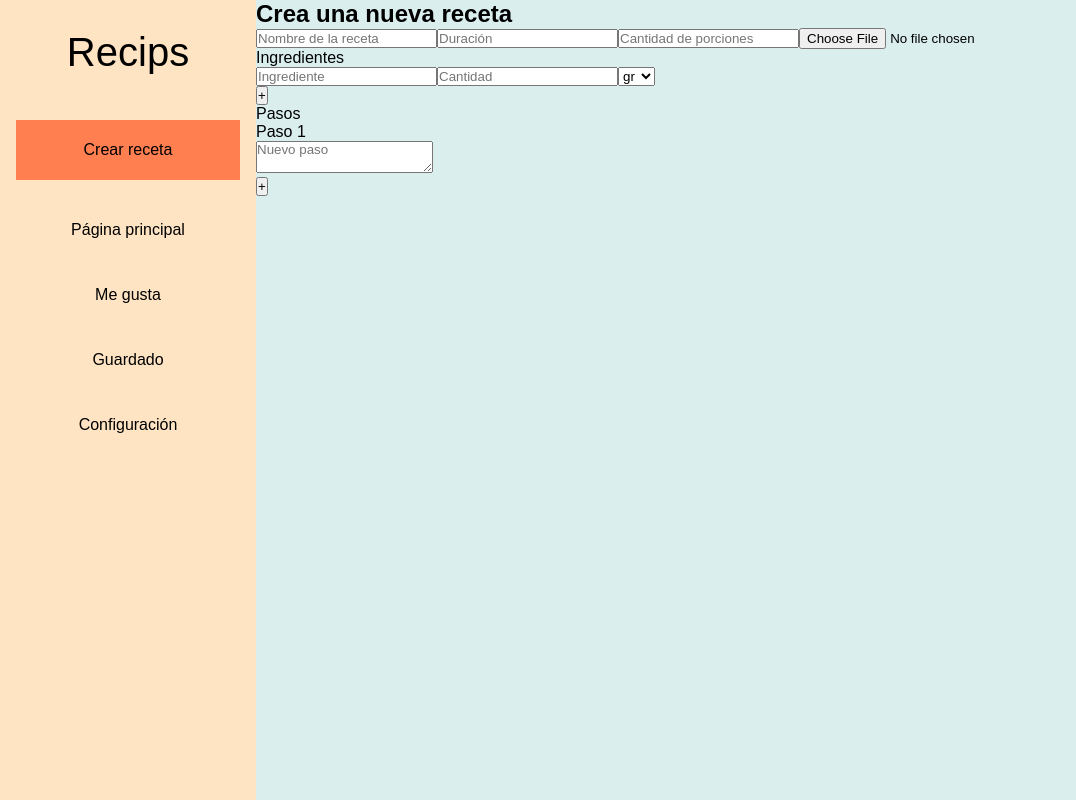
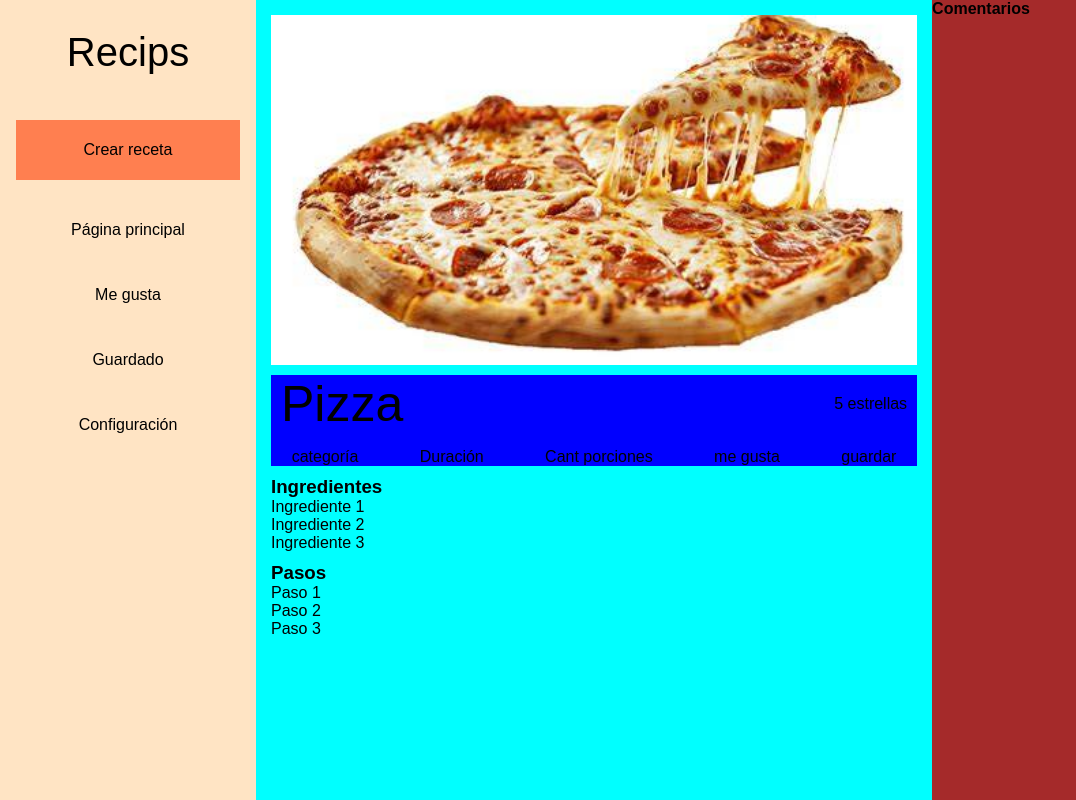
Before and after one commit to Ezequielpasto/Rezips, a React (Vite) app in the folder frontend-web/: page / in a window 1280 px wide. Shown: the whole page, without its empty margins (0-1076 px from the left). Built offline with nearby package versions, Linux system fonts and the light colour scheme.

Commit message:
Agregando los detalles de la receta

```diff
--- a/frontend-web/src/App.jsx
+++ b/frontend-web/src/App.jsx
@@ -6,12 +6,13 @@ import MeGusta from './paginas/meGusta'
 import Guardado from './paginas/guardado'
 import Perfil from './paginas/perfil'
 import CrearReceta from './paginas/crearReceta'
+import DetallesReceta from './paginas/detallesReceta'
 
 function App() {
 
   return (
     <>
-      <CrearReceta></CrearReceta>
+      <DetallesReceta></DetallesReceta>
     </>
   )
 }
--- /dev/null
+++ b/frontend-web/src/componentes/listaIngredientes.jsx
@@ -0,0 +1,10 @@
+function ListaIngredientes(){
+    return(
+        <div>
+            <p>Ingrediente 1</p>
+            <p>Ingrediente 2</p>
+            <p>Ingrediente 3</p>
+        </div>
+    )
+}
+export default ListaIngredientes
--- /dev/null
+++ b/frontend-web/src/componentes/listaPasos.jsx
@@ -0,0 +1,10 @@
+function ListaPasos(){
+    return(
+        <div>
+            <p>Paso 1</p>
+            <p>Paso 2</p>
+            <p>Paso 3</p>
+        </div>
+    )
+}
+export default ListaPasos
--- a/frontend-web/src/componentes/listaRecetas.css
+++ b/frontend-web/src/componentes/listaRecetas.css
@@ -6,4 +6,5 @@
     row-gap: 15px;
     column-gap: 30px;
     padding: 10px;
+    padding-bottom: 20px;
 }
--- a/frontend-web/src/componentes/menuSuperior.css
+++ b/frontend-web/src/componentes/menuSuperior.css
@@ -1,6 +1,7 @@
 .superior{
     background-color: bisque;
     position: fixed;
+    top: 0;
     width: 80%;
     height: 100px;
     z-index: 10;
--- a/frontend-web/src/paginas/crearReceta.css
+++ b/frontend-web/src/paginas/crearReceta.css
@@ -1,6 +1,57 @@
 .nuevaReceta{
     background-color: rgb(219, 238, 238);
-    min-height: 100vh;
     width: 80%;
     margin-left: 20%;
+    display: flex;
+    flex-direction: column;
+    min-height: 100vh;
+    box-sizing: border-box;
 }
+
+
+.formNuevaReceta{
+    padding-bottom: 30px;
+    display: flex;
+    flex-direction: column;
+    margin-left: 60px;
+    gap: 20px;
+}
+
+.formNuevaReceta div{
+    width: 45%;
+}
+
+.formNuevaReceta input{
+    height: 30px;
+}
+
+.nombReceta input{
+    width: 100%;
+}
+
+.formNuevaReceta h5{
+    font-size: 20px;
+    margin-bottom: 5px;
+}
+
+.agregarIngredientes .ingrediente{
+    display: flex;
+    flex-direction: row;
+    gap: 10px;
+    margin-bottom: 6px;
+}
+
+.formNuevaReceta .agregarPasos{
+    width: 100%;
+}
+
+.formNuevaReceta textarea{
+    resize: none;
+    width: 100%;
+    height: 200px;
+}
+
+.formNuevaReceta .btnCrearReceta{
+    width: 15%;
+    height: 30px;
+}
--- a/frontend-web/src/paginas/crearReceta.jsx
+++ b/frontend-web/src/paginas/crearReceta.jsx
@@ -10,14 +10,26 @@ function CrearReceta(){
             <MenuLateral></MenuLateral>
             <section className='nuevaReceta'>
                 <h1>Crea una nueva receta</h1>
-                <form action="">
-                    <input type='text' placeholder='Nombre de la receta' />
-                    <input type='number' placeholder='Duración'/>
-                    <input type='number' placeholder='Cantidad de porciones' />
-                    <input type='file' id='imagen' accept='image/*' />
-
+                <form action="" className='formNuevaReceta'>
+                    <div className='nombReceta'>
+                        <p>Ingresa elnombre de la receta</p>
+                        <input type='text' placeholder='Nombre de la receta' />
+                    </div>
+                    <div className='durReceta'>
+                        <p>Ingresa una duración aproximada (en minutos)</p>
+                        <input type='number' placeholder='Duración'/>
+                    </div>
+                    <div className='cantReceta'>
+                        <p>Ingresa la cantidad de porciones que rinde</p>
+                        <input type='number' placeholder='Cantidad de porciones' />
+                    </div>
+                    <div className='imgReceta'>
+                        <p>Selecciona una imagen de muestra</p>
+                        <input type='file' id='imagen' accept='image/*' />
+                    </div>
                     <div className='agregarIngredientes'>
-                        <p>Ingredientes</p>
+                        <h5>Ingredientes</h5>
+                        <p>Ingresa el nombre, la cantidad y la unidad por cada ingrediente</p>
                         {ingredientes.map((ingrediente, indice) => (
                         <div className="ingrediente" key={indice}>
                             <input
@@ -58,10 +70,11 @@ function CrearReceta(){
                             </select>
                         </div>
                         ))}
-                        <button type='button' onClick={() => setIngredientes([...ingredientes, ''])}>+</button>
+                        <button type='button' onClick={() => setIngredientes([...ingredientes, ''])}>+ Agregar ingrediente</button>
                     </div>
                     <div className="agregarPasos">
-                        <p>Pasos</p>
+                        <h5>Pasos</h5>
+                        <p>Ingresa la descripcion de cada paso</p>
                         {pasos.map((paso, indice) => (
                             <div className='paso' key={indice}>
                                 <p>Paso {indice + 1}</p>
@@ -72,13 +85,14 @@ function CrearReceta(){
                                 onChange={(event) => {
                                     const nuevosPasos = [...pasos];
                                     nuevosPasos[indice] = event.target.value;
-                                    setpasos(nuevosPasos);
+                                    setPasos(nuevosPasos);
                                 }}
                             />
                             </div>
                         ))}
-                        <button type='button' onClick={() => setPasos([...pasos, ''])}>+</button>
+                        <button type='button' onClick={() => setPasos([...pasos, ''])}>+ Agregar paso</button>
                     </div>
+                    <button className='btnCrearReceta'>Crear y publicar receta</button>
                 </form>
             </section>
         </div>
--- /dev/null
+++ b/frontend-web/src/paginas/detallesReceta.css
@@ -0,0 +1,58 @@
+.detalles{
+    min-height: 100vh;
+    width: 80%;
+    margin-left: 20%;
+    background-color: rgb(78, 60, 39);
+    display: flex;
+    flex-direction: row;
+}
+
+.infoReceta{
+    background-color: aqua;
+    width: 65%;
+    display: flex;
+    flex-direction: column;
+    padding: 15px;
+    gap: 10px;
+}
+
+.imgSup{
+    height: 350px;
+}
+
+.imgSup img{
+    width: 100%;
+    height: 100%;
+    object-fit: cover;
+}
+
+.descripcion{
+   background-color: blue;
+   display: flex;
+   flex-direction: column;
+   gap: 15px;
+}
+
+.descripcion .tituloEstrellas{
+    display: flex;
+    flex-direction: row;
+    justify-content: space-between;
+    align-items: center;
+    padding: 0 10px;
+}
+
+.descripcion .restoInfo{
+    display: flex;
+    flex-direction: row;
+    justify-content: space-around;
+    gap: 20px;
+}
+
+.descripcion .titulo{
+    font-size: 50px;
+}
+
+.comentarios{
+    background-color: brown;
+    width: 35%;
+}
--- /dev/null
+++ b/frontend-web/src/paginas/detallesReceta.jsx
@@ -0,0 +1,45 @@
+import './detallesReceta.css'
+import MenuLateral from '../componentes/menuLateral'
+import pizza from '../componentes/OIP.jpg'
+import ListaIngredientes from '../componentes/listaIngredientes'
+import ListaPasos from '../componentes/listaPasos'
+
+function DetallesReceta(){
+    return(
+        <div>
+            <MenuLateral></MenuLateral>
+            <div className='detalles'>
+                <section className='infoReceta'>
+                <div className='imgSup'>
+                    <img src={pizza} alt="pizza" />
+                </div>
+                <div className='descripcion'>
+                    <div className='tituloEstrellas'>
+                        <p className='titulo'>Pizza</p>
+                        <p>5 estrellas</p>
+                    </div>
+                    <div className='restoInfo'>
+                        <p>categoría</p>
+                        <p>Duración</p>
+                        <p>Cant porciones</p>
+                        <p>me gusta</p>
+                        <p>guardar</p>
+                    </div>
+                </div>
+                <div className='susIngredientes'>
+                    <h3>Ingredientes</h3>
+                    <ListaIngredientes></ListaIngredientes>
+                </div>
+                <div className="susPasos">
+                    <h3>Pasos</h3>
+                    <ListaPasos></ListaPasos>
+                </div>
+                </section>
+                <section className='comentarios'>
+                    <h4>Comentarios</h4>
+                </section>
+            </div>
+        </div>
+    )
+}
+export default DetallesReceta
--- a/frontend-web/src/paginas/perfil.jsx
+++ b/frontend-web/src/paginas/perfil.jsx
@@ -4,7 +4,7 @@ import ListaRecetas from '../componentes/listaRecetas'
 
 function Perfil(){
     return(
-        <div>
+        <section>
           <MenuLateral></MenuLateral>
           <main className="miCuenta">
             <div className="datos">
@@ -15,7 +15,7 @@ function Perfil(){
                 <ListaRecetas></ListaRecetas>
             </div>
           </main>
-        </div>
+        </section>
     )
 }
 export default Perfil
--- a/frontend-web/src/paginas/principal.css
+++ b/frontend-web/src/paginas/principal.css
@@ -1,7 +1,7 @@
 .principal{
-    height: 100vh;
     width: 80%;
-    position: relative;
-    top: 100px;
-    left: 20%;
+    margin-left: 20%;
+    padding-top: 100px;
+    box-sizing: border-box;
+    padding-bottom: 30px;
 }
```
